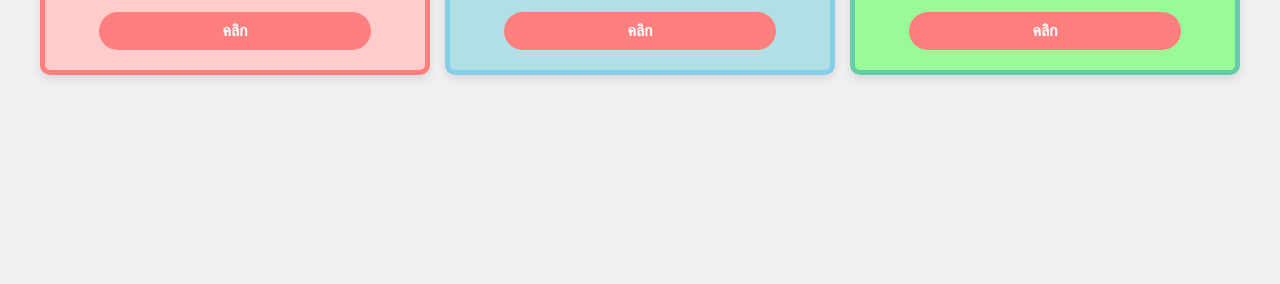
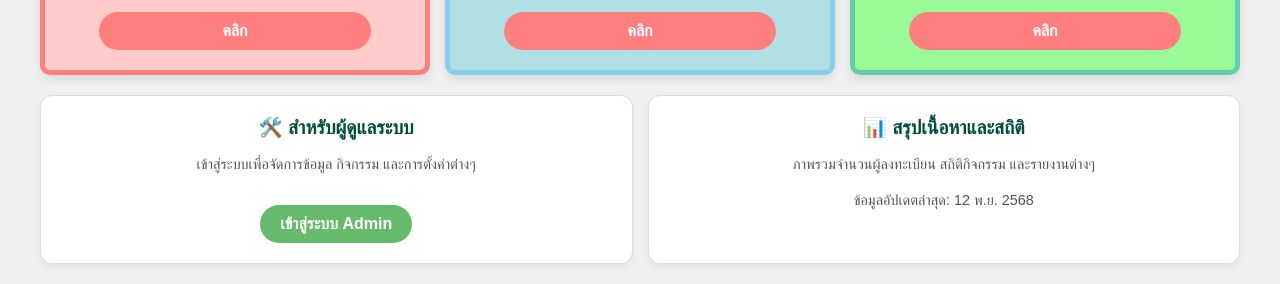
Before and after one commit to Methee77/learnsutee, a plain HTML site: page index.html in a window 1280 px wide. Shown: the part 622-906 px from the top of the page. Before the commit the page ends 800 px from the top, so only its background shows below. Drawn offline with Linux system fonts and the light colour scheme; a web font is replaced by a local one.

Commit message:
Update index.html

```diff
--- a/index.html
+++ b/index.html
@@ -178,7 +178,7 @@
         /* --- RATING SECTION (ปรับให้เล็กลงมาก) --- */
         .rating-section {
             background-color: #ffffff;
-            padding: 10px 20px; /* ลด padding ลงอีก */
+            padding: 10px 20px;
             text-align: center;
             border-radius: 0 0 12px 12px;
             border: 1px solid #ddd;
@@ -190,23 +190,70 @@
 
         .rating-section h3 {
             color: #004d40;
-            margin-bottom: 5px; /* ลด margin bottom ลงอีก */
-            font-size: 1em; /* ลดขนาดตัวอักษรลง */
+            margin-bottom: 5px;
+            font-size: 1em;
         }
 
         .rating-stars {
-            font-size: 1.5em; /* ลดขนาดของดาวลงอีก */
+            font-size: 1.5em;
             color: #ccc;
         }
 
         .rating-stars i {
             cursor: pointer;
             transition: color 0.2s;
-            margin: 0 2px; /* ลดระยะห่างระหว่างดาวลงอีก */
+            margin: 0 2px;
         }
 
         .rating-stars i.rated {
             color: #FFC107;
+        }
+
+        /* --- NEW SECTIONS: ADMIN & SUMMARY --- */
+        .bottom-sections {
+            display: grid;
+            grid-template-columns: 1fr 1fr; /* แบ่งเป็น 2 คอลัมน์เท่าๆ กัน */
+            gap: 15px;
+            margin-top: 20px;
+        }
+
+        .admin-box, .summary-box {
+            background-color: #ffffff;
+            border: 1px solid #ddd;
+            padding: 20px;
+            border-radius: 12px;
+            box-shadow: 0 4px 8px rgba(0, 0, 0, 0.05);
+            text-align: center;
+        }
+
+        .admin-box h3, .summary-box h3 {
+            color: #004d40;
+            margin-top: 0;
+            margin-bottom: 15px;
+            font-size: 1.2em;
+            font-weight: 700;
+        }
+
+        .admin-box p, .summary-box p {
+            color: #555;
+            font-size: 0.9em;
+            line-height: 1.5;
+        }
+
+        .admin-button {
+            background-color: #66bb6a; /* สีเขียวอ่อนสำหรับ Admin */
+            color: white;
+            border: none;
+            padding: 10px 20px;
+            font-size: 1em;
+            font-weight: 700;
+            cursor: pointer;
+            margin-top: 15px;
+            border-radius: 20px;
+            transition: background-color 0.3s;
+        }
+        .admin-button:hover {
+            background-color: #4CAF50;
         }
 
         /* Responsive */
@@ -217,6 +264,10 @@
 
             .main-registration {
                 grid-template-columns: 1fr;
+            }
+
+            .bottom-sections {
+                grid-template-columns: 1fr; /* บนมือถือให้เรียงเป็นแถวเดียว */
             }
         }
     </style>
@@ -278,6 +329,20 @@
             </a>
         </main>
 
+        <div class="bottom-sections">
+            <div class="admin-box">
+                <h3>🛠️ สำหรับผู้ดูแลระบบ</h3>
+                <p>เข้าสู่ระบบเพื่อจัดการข้อมูล กิจกรรม และการตั้งค่าต่างๆ</p>
+                <button class="admin-button">เข้าสู่ระบบ Admin</button>
+            </div>
+
+            <div class="summary-box">
+                <h3>📊 สรุปเนื้อหาและสถิติ</h3>
+                <p>ภาพรวมจำนวนผู้ลงทะเบียน สถิติกิจกรรม และรายงานต่างๆ</p>
+                <p>ข้อมูลอัปเดตล่าสุด: 12 พ.ย. 2568</p>
+            </div>
+        </div>
+
     </div>
 
     <script>
```
